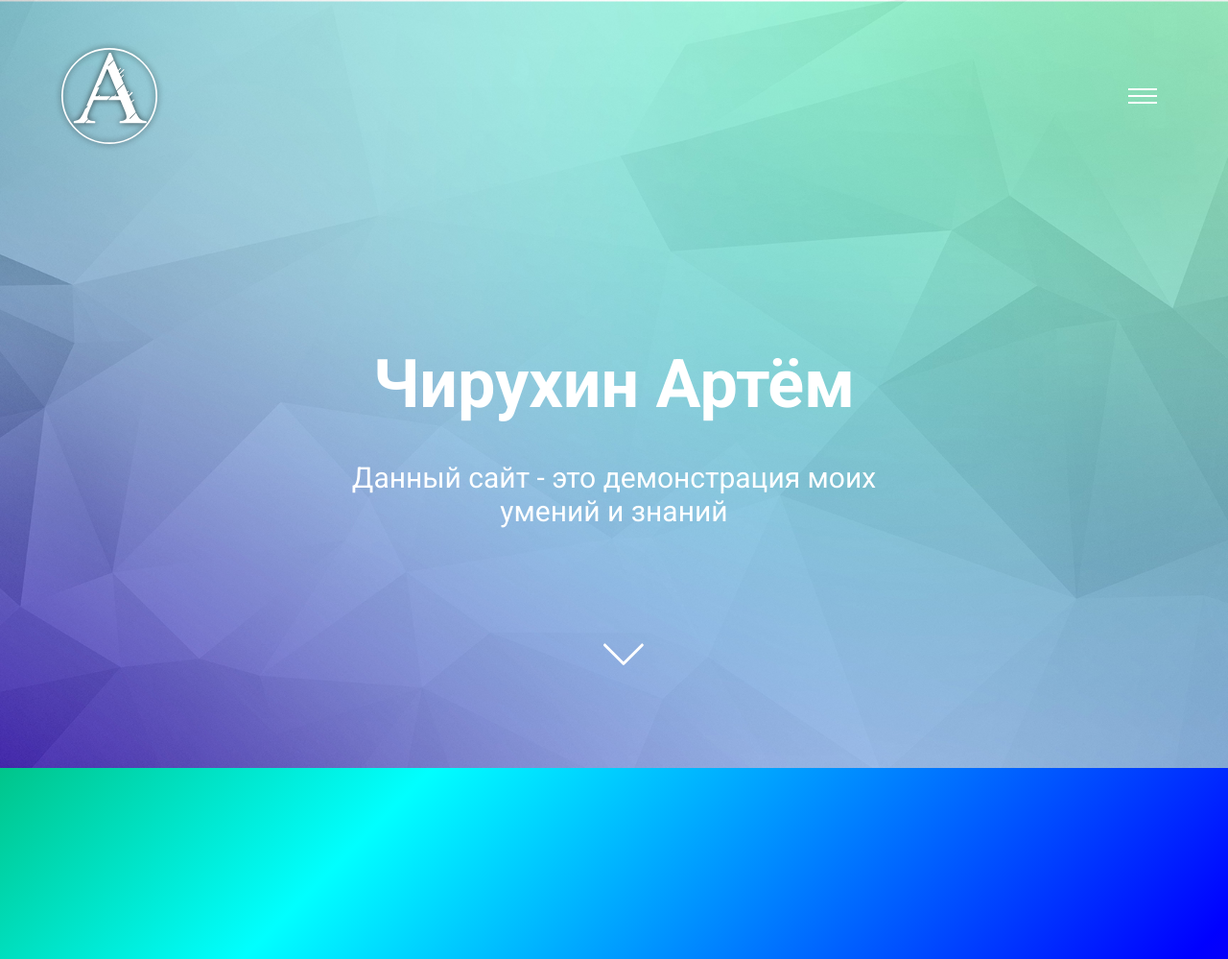
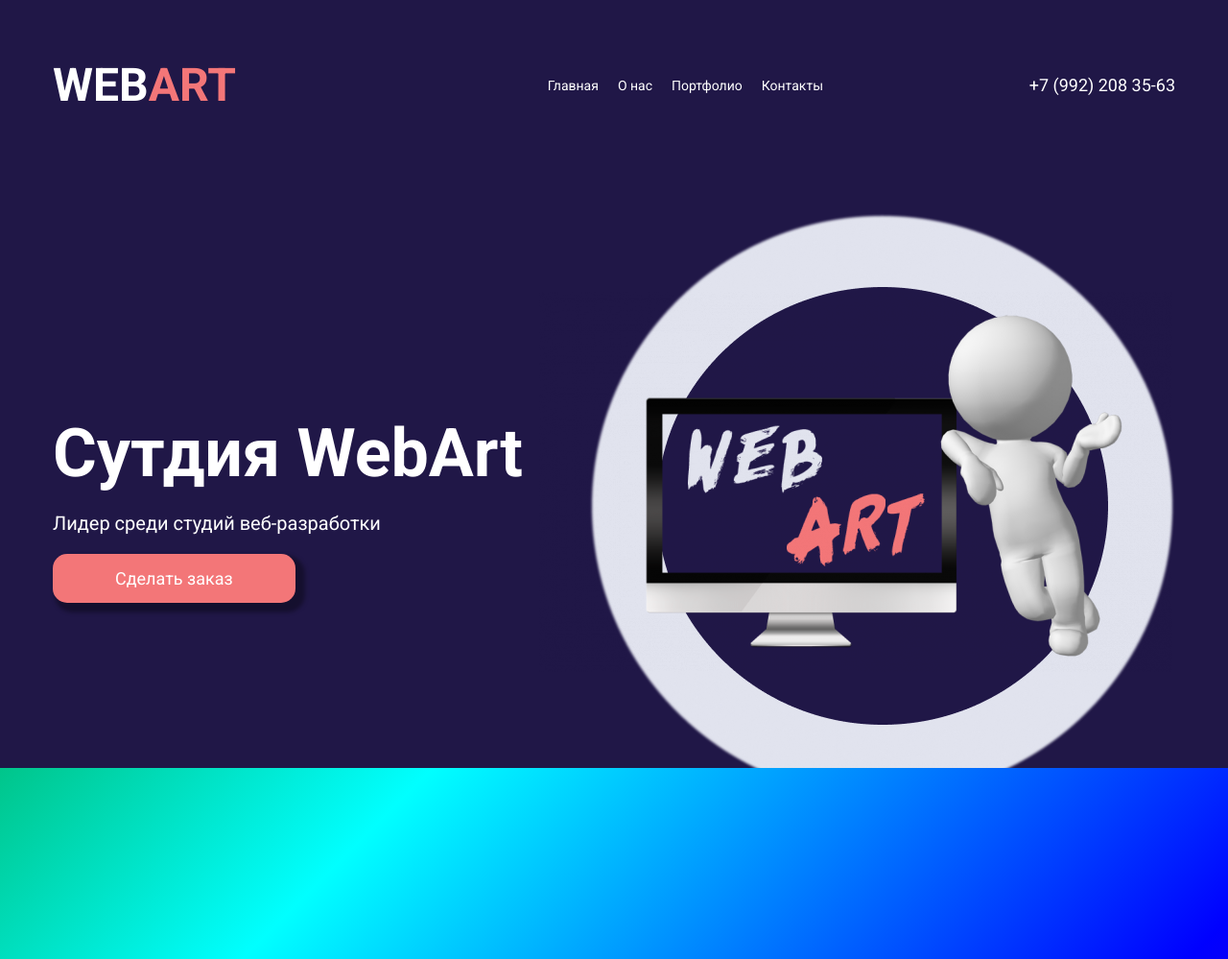
Before and after one commit to artemchiruhin/artemchiruhin.github.io, a PHP site: page / in a window 1280 px wide. Shown: the top 999 px of the page at 96% size. Run offline with PHP 8.4, Linux system fonts and the light colour scheme; some libraries are stand-ins or nearby versions.

Commit message:
Initial commit

```diff
--- a/css/style.css
+++ b/css/style.css
@@ -5,50 +5,45 @@
     font-family: 'Roboto', sans-serif;
 }
 header{
-    background: url(../img/bg.png) top center / cover;
+    background: #201747;
     height: 100vh;
-    position: relative;
+    overflow: hidden;
 }
-.header-top{
+.container{
+	width: 1170px;
+	margin: 0 auto;
+}
+.top-header{
 	display: flex;
 	justify-content: space-between;
 	align-items: center;
-    padding-top: 50px;
-    width: 70%;
-    margin: 0 auto;
+	margin-top: 60px;
 }
 .logo{
-    width: 100px;
-    height: 100px;
-    background: url(../img/logo.svg);
-    filter: drop-shadow(0 0 3px rgba(0,0,0,0.7));
+	color: #fff;
+	text-transform: uppercase;
+	font-size: 48px;
+	font-weight: 900;
+	cursor: pointer;
 }
-nav{
+.logo>span{
+	color: #F37678;
+}
+.menu{
+	list-style: none;
 	display: flex;
 	justify-content: space-between;
-	align-items: center;
-}
-.menu{
-    display: flex;
-    justify-content: space-between;
-    list-style: none;
-    position: relative;
-    opacity: 0;
-  	transform: scaleX(0);
-  	transform-origin: right center;
-  	transition: .3s;
-}
-.menu_active{
-  	opacity: 1;
-  	transform: scaleX(1);
+	margin-left: 120px;
 }
 .menu li{
-    font-size: 20px;
 	color: #fff;
-    margin-left: 45px;
-    text-decoration: none;
-    text-align: center;
+	font-size: 14px;
+	cursor: pointer;
+	margin-right: 20px;
 	position: relative;
+}
+.menu li:last-child{
+	margin-right: 0;
 }
 .menu li::before,
 .menu li::after{
@@ -57,8 +52,8 @@ nav{
 	height: 2px;
 	bottom: -5px;
 	position: absolute;
-	background-color: #4022a9;
-	transition: .5s ease-in-out;
+	background-color: #fff;
+	transition: .3s ease-in-out;
 }
 .menu li::before{
 	left: 0;
@@ -72,11 +67,36 @@ nav{
 .menu li:hover::after{
 	width: 50%;
 }
-.menu li:hover{
-    color: #4022a9;
+.phone, .phone i{
+	color: #fff;
+	font-size: 18px;
 	cursor: pointer;
 }
-.menu-btn{
+.phone i{
+	margin-right: 10px;
+}
+.content p{
+	font-size: 20px;
+	color: #fff;
+	margin-bottom: 20px;
+}
+.content a{
+	text-decoration: none;
+	display: inline-block;
+	color: #fff;
+	font-size: 18px;
+	background-color: #F37678;
+	padding: 15px 65px;
+	box-shadow: 6px 6px 4px 4px rgba(0,0,0,.35);
+	border-radius: 15px;
+}
+.content{
+	display: flex;
+	justify-content: space-between;
+	align-items: center;
+	margin-top: 105px;
+}
+/*.menu-btn{
   display: block;
   width: 50px;
   height: 50px;
@@ -113,16 +133,12 @@ nav{
 }
 .menu-btn_active span::after{
   transform: rotate(-45deg);
-}
+}*/
 h1{
-    font-size: 90px;
+	color: #fff;
+	font-size: 72px;
 	font-weight: bold;
-    position: absolute;
-    text-align: center;
-    top: 50%;
-    left: 50%;
-    transform: translate(-50%, -50%);
-    color: #fff;
+	margin-bottom: 20px;
 }
 .desc{
     font-size: 30px;
@@ -265,7 +281,7 @@ h1{
 	align-items: center;
 	background: #ffffff;
 }
-.container{
+.randomColor-container{
 	width: 250px;
 	height: 300px;
 	border-radius: 10px;
--- a/index.html
+++ b/index.html
@@ -10,22 +10,26 @@
 </head>
 <body>
     <header>
-        <div class="header-top">
-            <div class="logo"></div>
-            <nav>
+        <div class="container">
+            <div class="top-header">
+                <div class="logo">web<span>art</span></div>
                 <ul class="menu">
-                    <li id="animatedBackground-link">Анимированный фон</li>
-                    <li id="calculator-link">Калькулятор</li>
-                    <li id="randomColor-link">Случайный цвет</li>
+                    <li>Главная</li>
+                    <li>О нас</li>
+                    <li>Портфолио</li>
+                    <li>Контакты</li>
                 </ul>
-                <a href="#" class="menu-btn">
-                    <span></span>
-                </a>
-            </nav>
+                <div class="phone"><i class="fas fa-phone-alt"></i>+7 (992) 208 35-63</div>
+            </div>
+            <div class="content">
+                <div class="leftSide">
+                    <h1>Сутдия WebArt</h1>
+                    <p>Лидер среди студий веб-разработки</p>
+                    <a href="#">Сделать заказ</a>
+                </div>
+                <div class="rightSide"><img src="img/picture.png" alt=""></div>
+            </div>
         </div>
-        <h1>Чирухин Артём</h1>
-        <p class="desc">Данный сайт - это демонстрация моих умений и знаний</p>
-        <div class="arrow"></div>
     </header>
     <section class="animatedBackground">
         <h2 class="animatedBackground-title">Background gradient animation</h2>
@@ -62,7 +66,7 @@
         </div>
     </section>
     <section class="randomColor">
-        <div class="container">
+        <div class="randomColor-container">
             <div class="textColor">#000000</div>
             <div class="button">Get Random Color</div>
         </div>
@@ -71,9 +75,10 @@
         <div class="footer-text">
             <p class="myName"><a href="https://vk.com/artem09521" target="_blank">Чирухин Артём</a></p>
             <p class="copyright">© 2020</p>
-            <p class="version">Version 1.2.3</p>
+            <p class="version">Version 1.3.3</p>
         </div>
     </footer>
+    <script src="https://cdnjs.cloudflare.com/ajax/libs/gsap/3.5.1/gsap.min.js" integrity="sha512-IQLehpLoVS4fNzl7IfH8Iowfm5+RiMGtHykgZJl9AWMgqx0AmJ6cRWcB+GaGVtIsnC4voMfm8f2vwtY+6oPjpQ==" crossorigin="anonymous"></script>
     <script src="js/script.js"></script>
 </body>
 </html>
--- a/js/script.js
+++ b/js/script.js
@@ -1,12 +1,12 @@
 // Меню
-let menuBtn = document.querySelector(".menu-btn");
+/*let menuBtn = document.querySelector(".menu-btn");
 let menu = document.querySelector(".menu");
 menuBtn.onclick = function(e){
   e.preventDefault();
   menuBtn.classList.toggle("menu-btn_active");
   menu.classList.toggle("menu_active");
 }
-
+*/
 
 // Калькулятор
 let text = document.querySelector(".text");
@@ -86,7 +86,7 @@ btn.onclick = function(){
 };
 
 // Scroll
-function scrollTo(element) {
+/*function scrollTo(element) {
 	window.scroll({
 		left: 0,
 		top: element.offsetTop,
@@ -109,3 +109,11 @@ let arrow = document.querySelector('.arrow');
 arrow.addEventListener('click', () => {
 	scrollTo(document.querySelector('.animatedBackground'));
 });
+*/
+// Анимация
+gsap.timeline()
+.fromTo('.logo', 1, {opacity: 0, x: -300}, {opacity: 1, x: 0})
+.fromTo('.menu', 1, {y: -120}, {y: 0}, '-=1')
+.fromTo('.phone', 1, {x: 300}, {x: 0}, '-=1')
+.fromTo('.leftSide', 1, {opacity: 0, x: -300}, {opacity: 1, x: 0})
+.fromTo('.rightSide', 1, {transform: 'scale(0)'}, {transform: 'scale(1)'});
```
Also changed, not shown: img/picture.png (added). Lines whose indentation alone changed are shown as unchanged.
